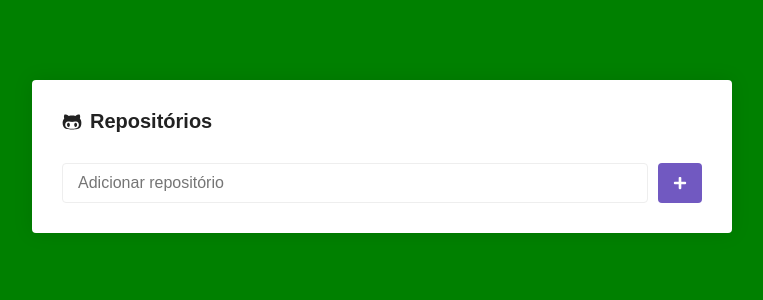
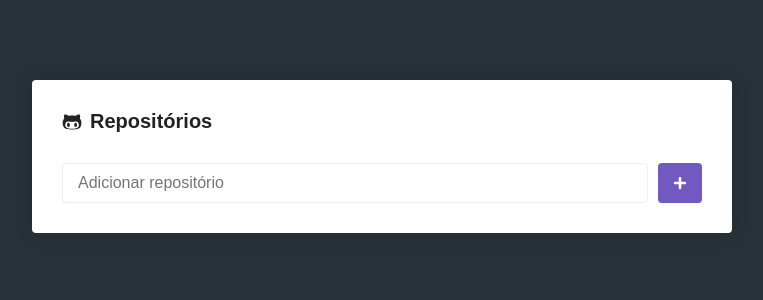
Before and after one commit to gaiotto1/primeiro-projeto-react, a React (Create React App) app: page / in a window 1280 px wide. Shown: the top 300 px of the page, without its empty margins (258-1021 px from the left). Built offline with nearby package versions, Linux system fonts and the light colour scheme; the HTML template or start-up script is replaced by a standard one.

Commit message:
alterando cor de fundo

```diff
--- a/src/styles/global.js
+++ b/src/styles/global.js
@@ -13,7 +13,7 @@ export default createGlobalStyle`
   }
 
   body {
-    background: green;
+    background: #263238;
     -webkit-font-smoothing: antialiased !important;
   }
 
```
